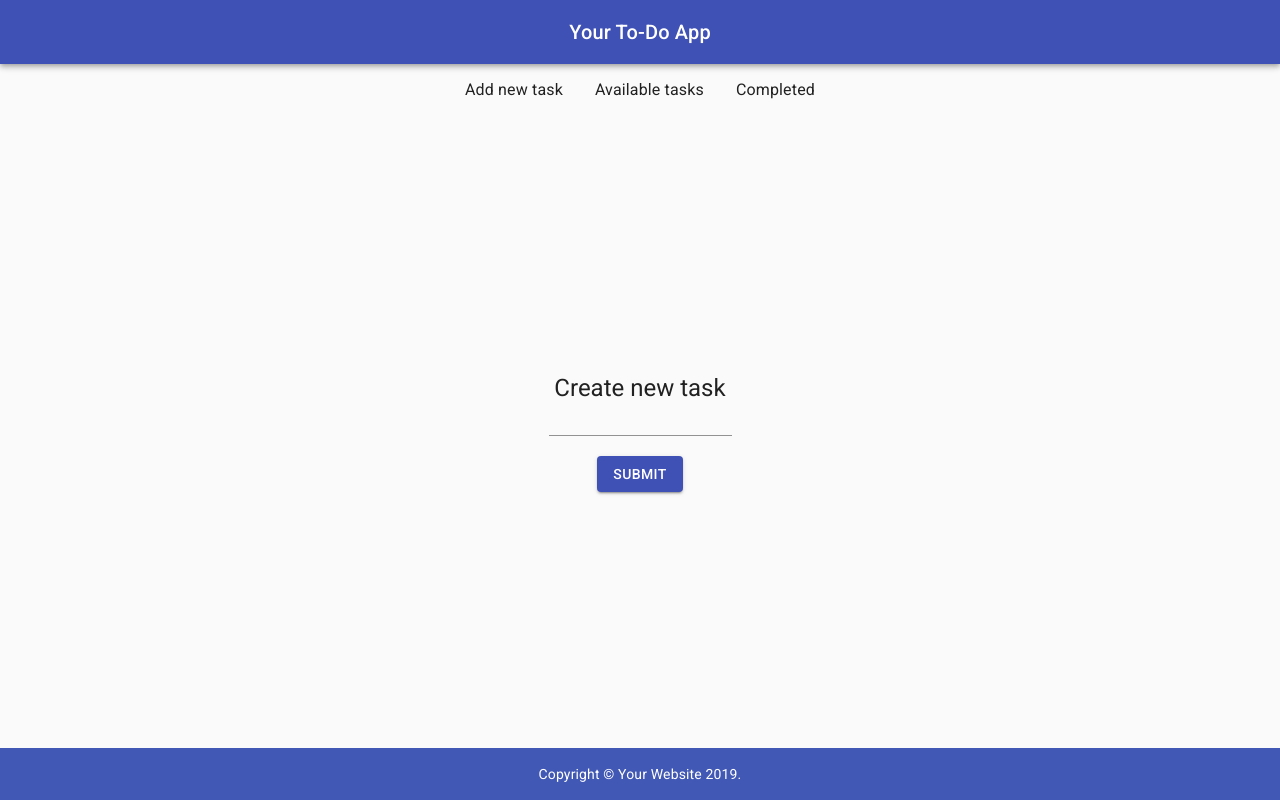
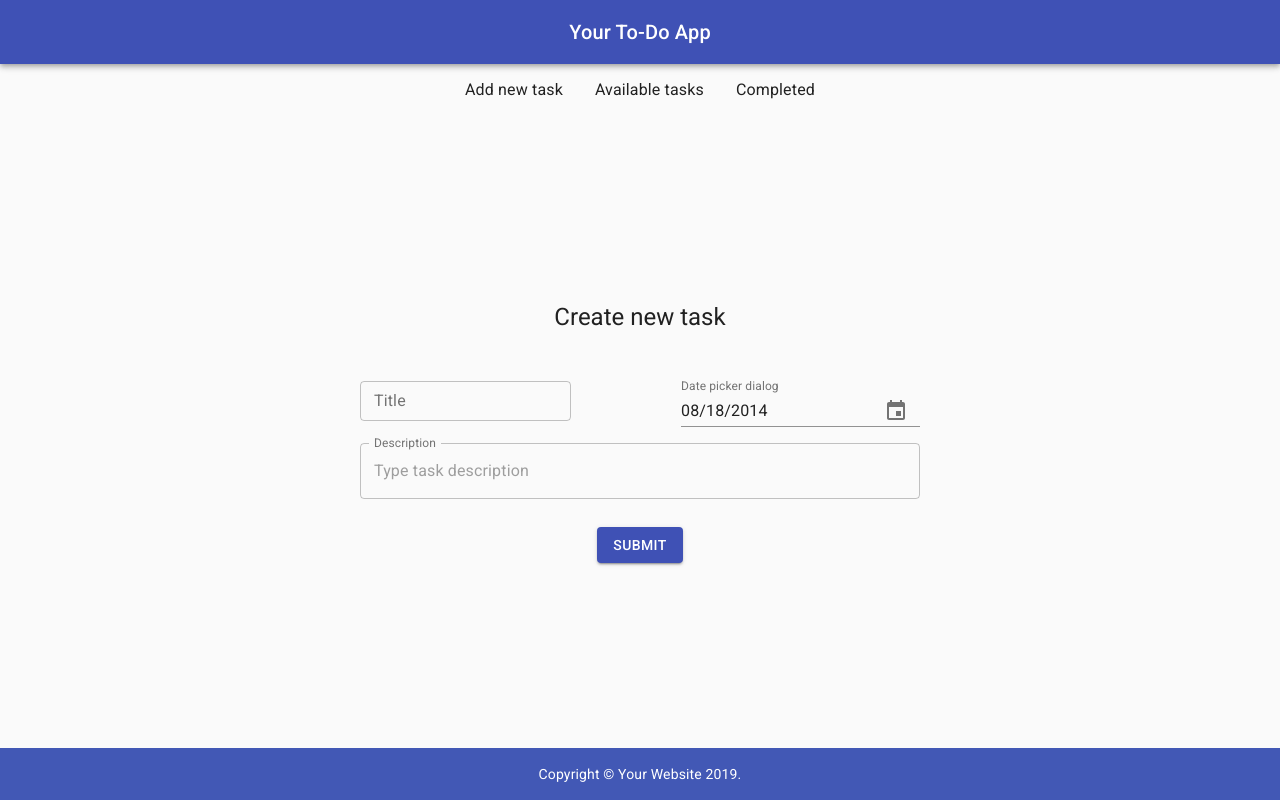
Before and after one commit to Element7/to-sth, a React (Create React App) app: page /#/ in a window 1280 px wide. Built offline with nearby package versions, Linux system fonts and the light colour scheme.

Commit message:
form extended with calendar and description

```diff
--- a/package.json
+++ b/package.json
@@ -3,9 +3,12 @@
   "version": "0.1.0",
   "private": true,
   "dependencies": {
+    "@date-io/date-fns": "^1.3.11",
     "@material-ui/core": "^4.5.2",
     "@material-ui/icons": "^4.5.1",
+    "@material-ui/pickers": "^3.2.7",
     "@material-ui/styles": "^4.5.2",
+    "date-fns": "^2.6.0",
     "react": "^16.11.0",
     "react-dom": "^16.11.0",
     "react-redux": "^7.1.1",
--- /dev/null
+++ b/src/components/Calendar.js
@@ -0,0 +1,33 @@
+import 'date-fns';
+import React from 'react';
+import DateFnsUtils from '@date-io/date-fns';
+import {
+    MuiPickersUtilsProvider,
+    KeyboardDatePicker,
+} from '@material-ui/pickers';
+
+function Calendar() {
+    const [selectedDate, setSelectedDate] = React.useState(new Date('2014-08-18T21:11:54'));
+
+    const handleDateChange = date => {
+        setSelectedDate(date);
+    };
+
+    return (
+        <MuiPickersUtilsProvider utils={DateFnsUtils}>
+            <KeyboardDatePicker
+                margin="normal"
+                id="date-picker-dialog"
+                label="Date picker dialog"
+                format="MM/dd/yyyy"
+                value={selectedDate}
+                onChange={handleDateChange}
+                KeyboardButtonProps={{
+                    'aria-label': 'change date',
+                }}
+            />
+        </MuiPickersUtilsProvider>
+    );
+}
+
+export default Calendar
--- a/src/components/Form.js
+++ b/src/components/Form.js
@@ -2,6 +2,9 @@ import React, { Component } from 'react';
 import { connect } from 'react-redux';
 import { addTask } from '../actions';
 import { Button, Typography, TextField, Container, FormControl } from '@material-ui/core';
+import Calendar from './Calendar'
+
+
 
 const formStyle = {
     display: 'flex',
@@ -9,6 +12,7 @@ const formStyle = {
     alignItems: 'center',
     flexDirection: 'columns',
 }
+
 
 
 class Form extends Component {
@@ -23,23 +27,52 @@ class Form extends Component {
         const { name, value } = e.target
         this.setState({ [name]: value });
     }
+
     onSubmit = (e) => {
-
-
         e.preventDefault();
         const taskItem = {
             task: this.state.task,
         };
         this.props.addTask(taskItem);
     }
+
     render() {
         const { task } = this.state;
-
         return (
             <Container>
                 <FormControl style={formStyle} >
                     <Typography variant='h5'>Create new task</Typography>
-                    <TextField type='text' name='task' onChange={this.onChange} value={task}></TextField>
+                    <div style={{
+                        display: 'flex',
+                        justifyContent: 'space-between',
+                        alignItems: 'center',
+                        width: '35rem',
+                        marginTop: '30px'
+                    }}>
+                        <TextField
+                            label="Title"
+                            id="outlined-margin-dense"
+                            margin="dense"
+                            variant="outlined"
+                            onChange={this.onChange}
+                            defaultValue={task}
+                            type='title'
+                            name='task'
+                        />
+                        <Calendar />
+                    </div>
+                    <TextField
+                        id="outlined-full-width"
+                        label="Description"
+                        style={{ margin: 8, width: '35rem' }}
+                        placeholder="Type task description"
+
+                        margin="normal"
+                        InputLabelProps={{
+                            shrink: true,
+                        }}
+                        variant="outlined"
+                    />
                     <br />
                     <Button onClick={this.onSubmit} color='primary' variant='contained'>Submit</Button>
                 </FormControl>
```
Also changed, not shown: 1 other file (tests, documents, lock files or other folders).
